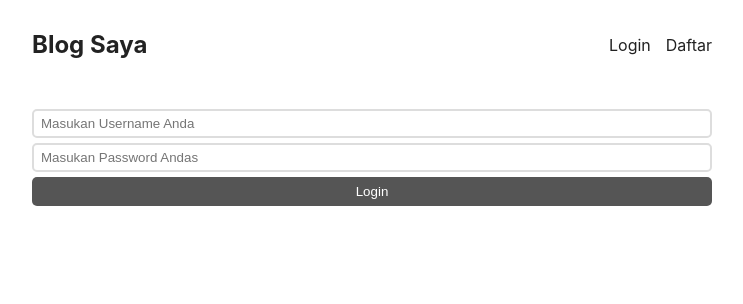
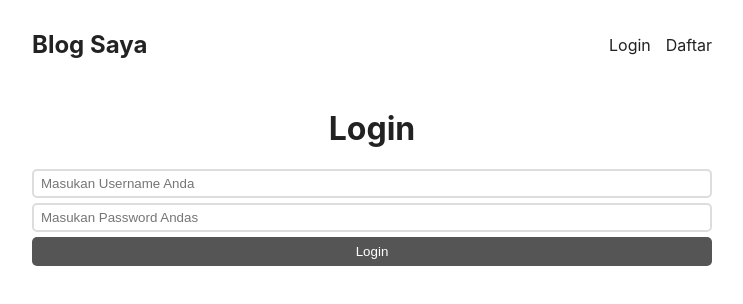
Before and after one commit to manuhutu344/Blog_App, a React (Create React App) app: page /login in a window 1280 px wide. Shown: the top 304 px of the page, without its empty margins (268-1011 px from the left). Built offline with nearby package versions, Linux system fonts and the light colour scheme.

Commit message:
Menambahkan classname login dan h1

```diff
--- a/src/page/Login.js
+++ b/src/page/Login.js
@@ -3,7 +3,8 @@ import React from 'react'
 function Login() {
   return (
     <div>
-    <form action=''>
+    <form className='login'>
+    <h1>Login</h1>
     <input type='text' placeholder='Masukan Username Anda' />
     <input type='password' placeholder='Masukan Password Andas' />
     <button>Login</button>
```
